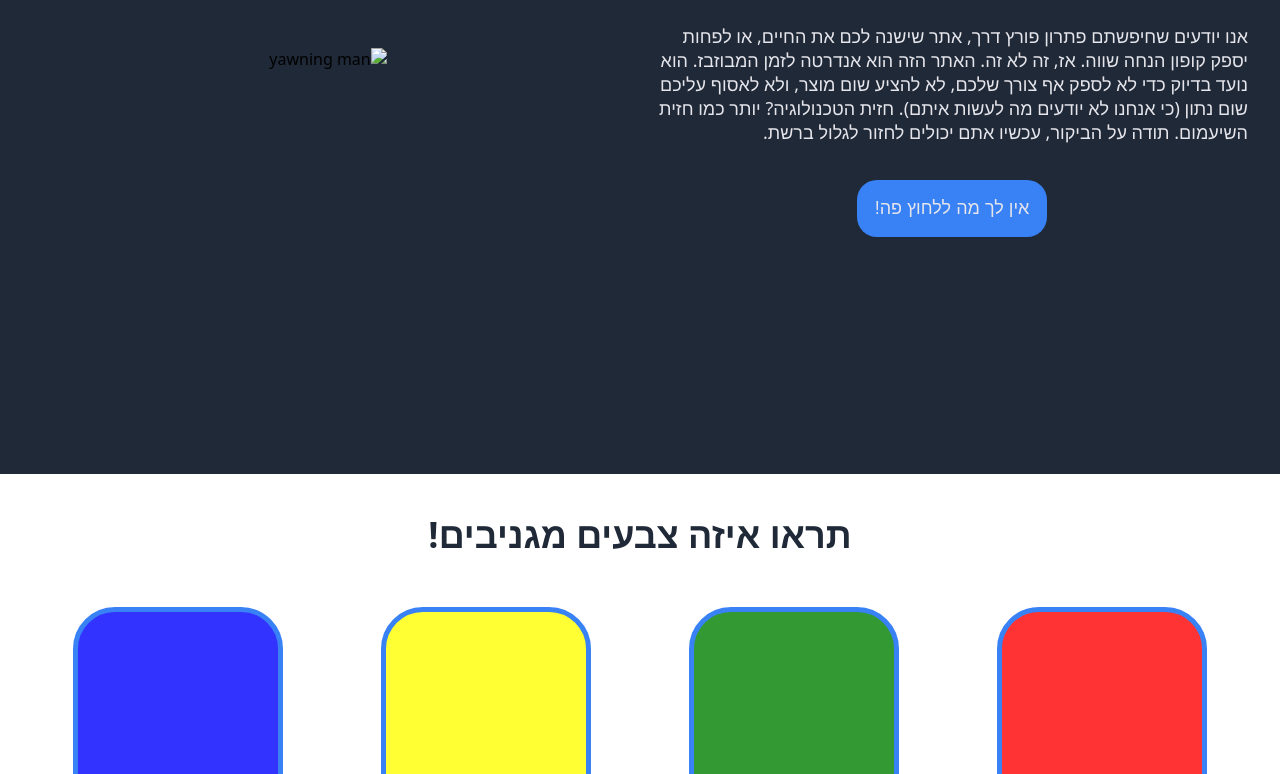
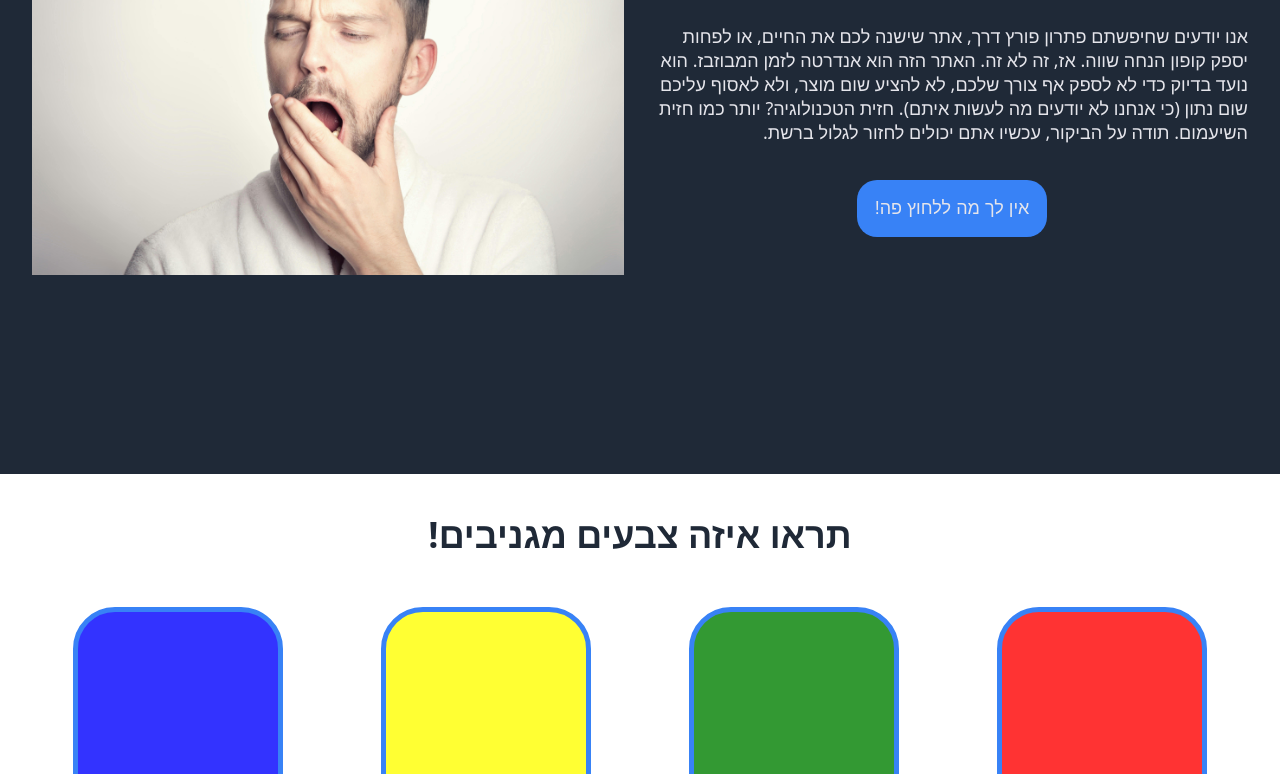
Before and after one commit to lahavrud/Landing-Page-Odin-Project, a plain HTML site: page index.html in a window 1280 px wide. Shown: the part 326-1100 px from the top of the page. Drawn offline with Linux system fonts and the light colour scheme; the site is published under a folder, as on GitHub Pages, so addresses that start at the root find nothing.

Commit message:
Fix image source

```diff
--- a/index.html
+++ b/index.html
@@ -36,7 +36,7 @@
                 <button class="hero-button">אין לך מה ללחוץ פה!</button>
             </div>
             <div class="yawn-image">
-                <img src="/images/yawn.jpg" alt="yawning man">
+                <img src="./images/yawn.jpg" alt="yawning man">
             </div>
         </div>
     </div>
```
